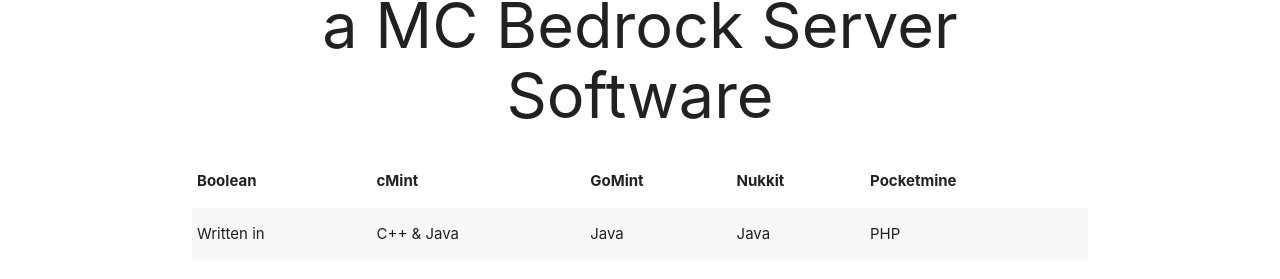
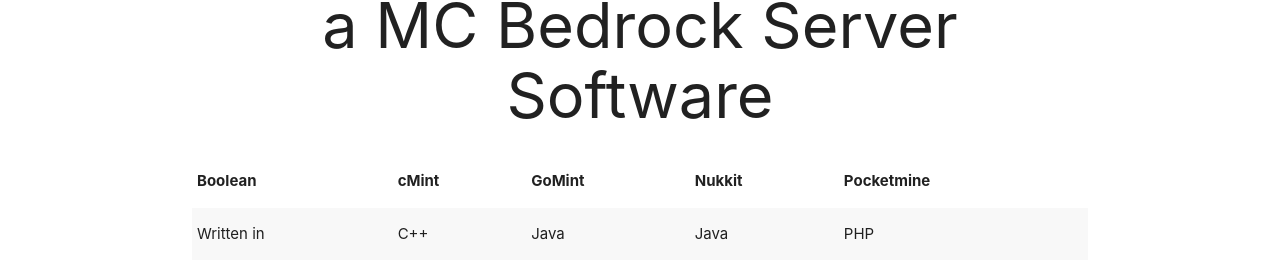
Before and after one commit to freeupload/cmintWeb, a plain HTML site: page index.html in a window 1280 px wide. Shown: the part 777-1056 px from the top of the page. Drawn offline with nearby package versions, Linux system fonts and the light colour scheme.

Commit message:
Update index.html

```diff
--- a/index.html
+++ b/index.html
@@ -38,7 +38,7 @@
        <tbody>
          <tr>
            <td>Written in</td>
-           <td>C++ & Java</td>
+           <td>C++</td>
            <td>Java</td>
            <td>Java</td>
            <td>PHP</td>
```
